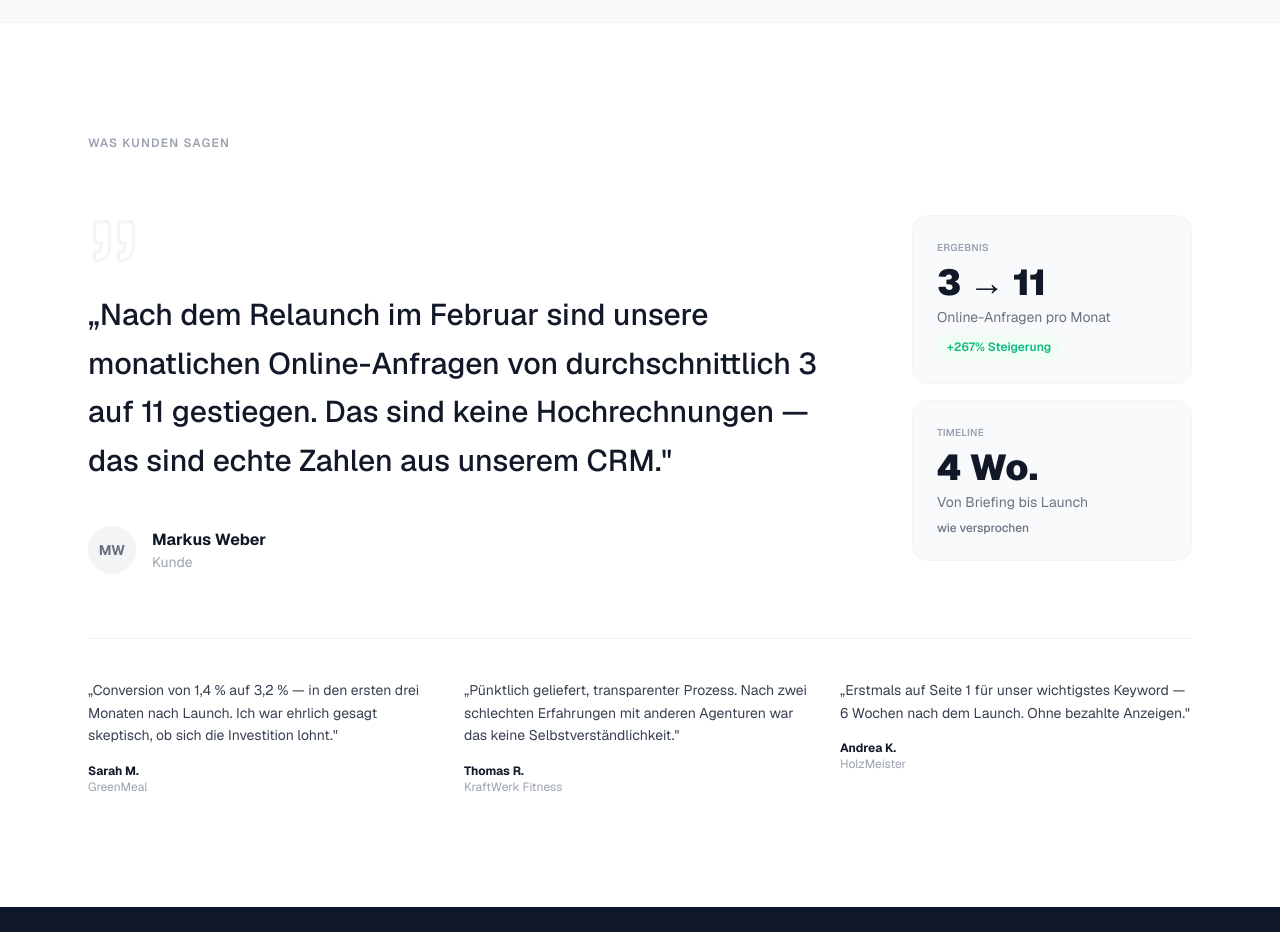
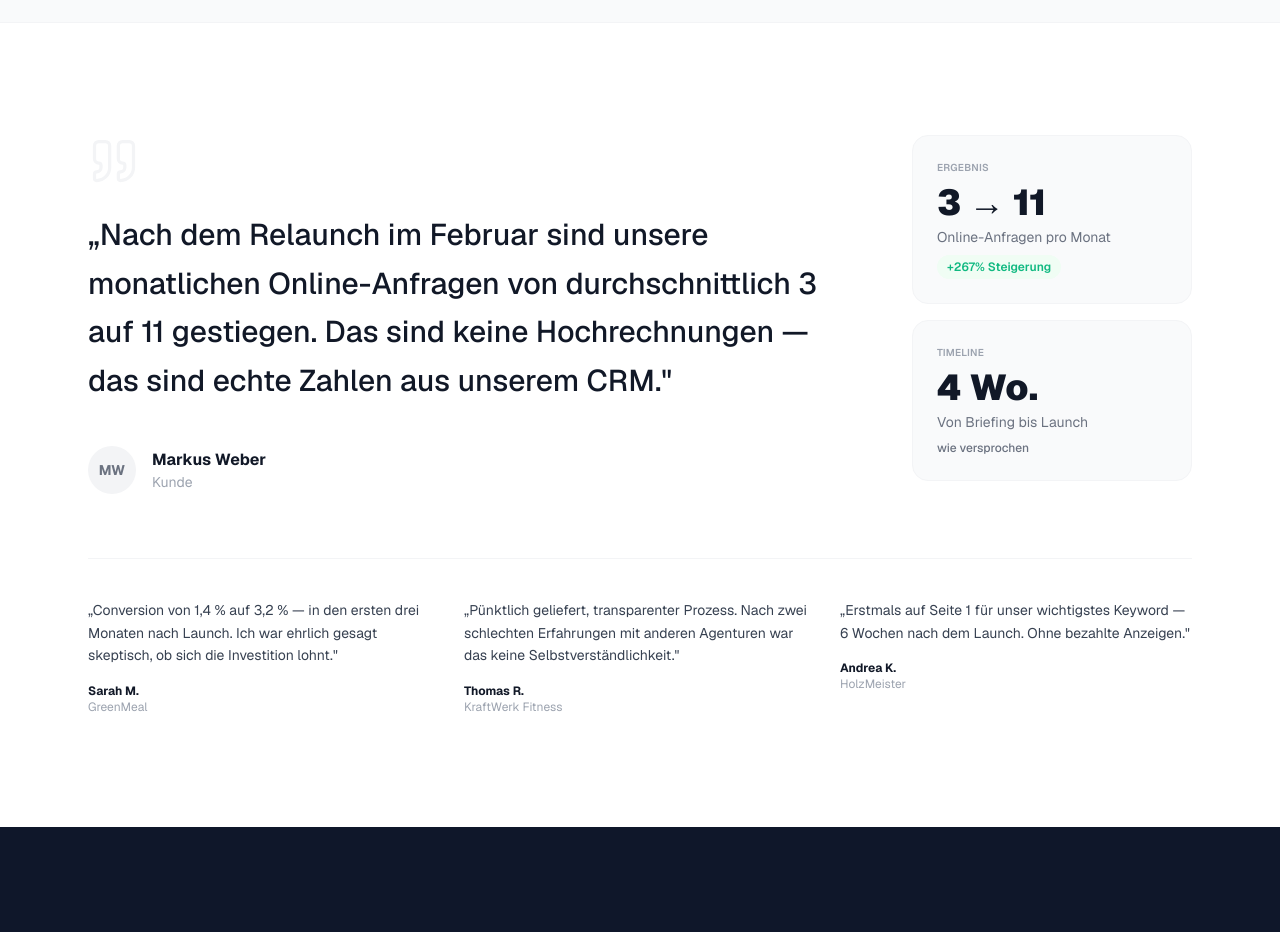
Before and after one commit to chjungdus/Neue-Website, a Next.js app: page / in a window 1280 px wide. Shown: the part 3560-4492 px from the top of the page. Built offline with nearby package versions, Linux system fonts and the light colour scheme.

Commit message:
Remove uppercase section label from testimonials

```diff
--- a/src/components/home/testimonials.tsx
+++ b/src/components/home/testimonials.tsx
@@ -26,12 +26,6 @@ export default function Testimonials() {
   return (
     <section className="py-28 bg-white">
       <div className="max-w-6xl mx-auto px-6">
-        <FadeIn>
-          <p className="text-[#9ca3af] text-xs font-semibold uppercase tracking-widest mb-16">
-            Was Kunden sagen
-          </p>
-        </FadeIn>
-
         {/* Main testimonial */}
         <div className="grid grid-cols-1 lg:grid-cols-[1fr_280px] gap-12 lg:gap-20 items-start mb-16">
           <FadeIn>
```
